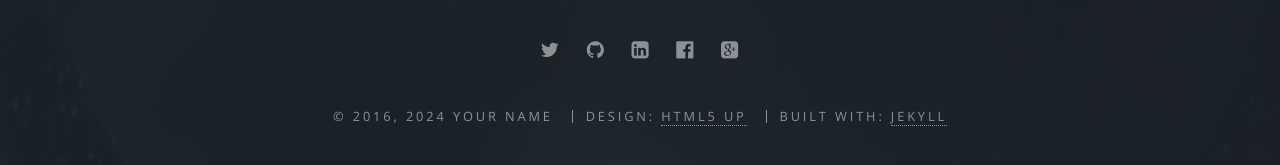
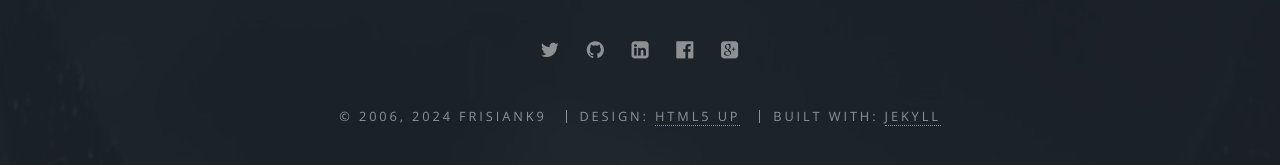
Before and after one commit to Gao921010/Gao921010.github.io, a Jekyll site: the page built from index.html, in a window 1280 px wide and 900 px high, scrolled down 3987 px. Shown: the part 681-846 px from the top of the window. Built offline with Jekyll 4.4.1, drawn with Linux system fonts in a browser that asks for light colours.

Commit message:
Update _config.yml

```diff
--- a/_config.yml
+++ b/_config.yml
@@ -8,9 +8,9 @@
   Top-tier service dogs, trained and bred for excellence <br>
   The highest standards for law enforcement, security, home security, and companionship.
 
-owner: Your Name # or company name
-first_published: 2016 # if migrating another site, the year of your first publish
-email: your-email@domain.com
+owner: FrisianK9 # or company name
+first_published: 2006 # if migrating another site, the year of your first publish
+email: frisiank9@gmail.com
 baseurl: "" # the subpath of your site, e.g. /blog
 url: "http://yourdomain.com" # the base hostname & protocol for your site
 social:
```
